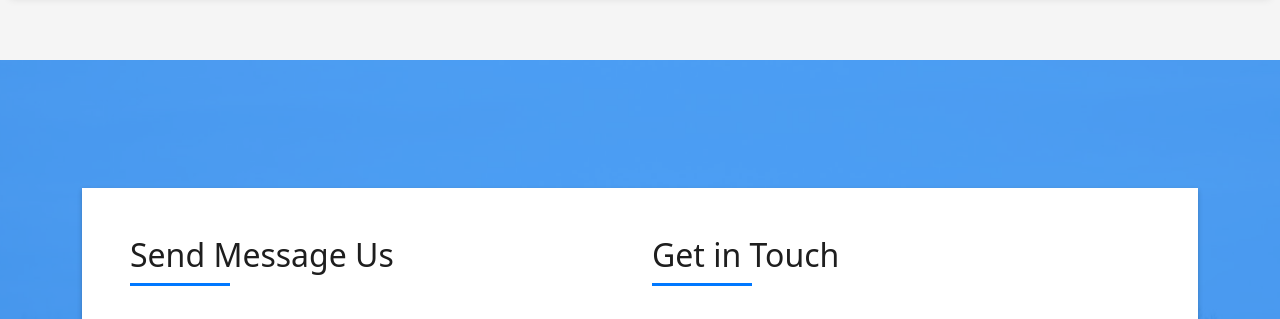
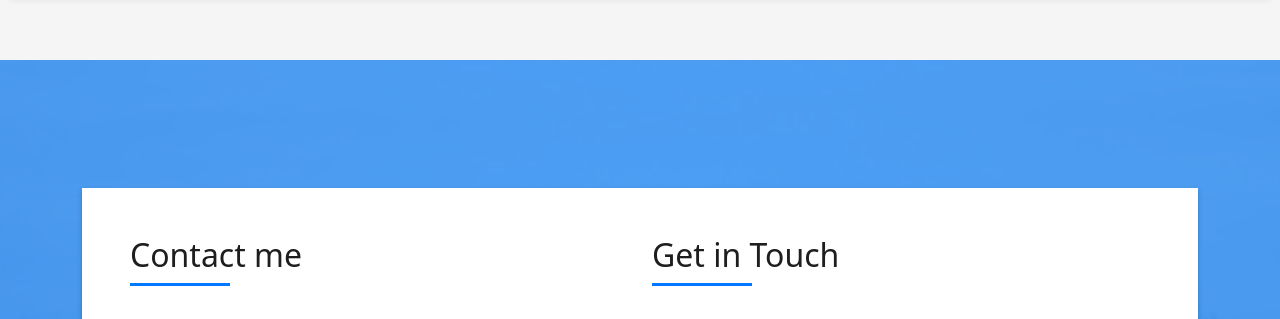
Before and after one commit to ameenmuhd/Resume, a plain HTML site: page index.html in a window 1280 px wide. Shown: the part 3500-3819 px from the top of the page. Drawn offline with nearby package versions, Linux system fonts and the light colour scheme.

Commit message:
updated 2

```diff
--- a/index.html
+++ b/index.html
@@ -329,7 +329,7 @@
                   <div class="col-md-6">
                     <div class="title-box-2">
                       <h5 class="title-left">
-                        Send Message Us
+                        Contact me
                       </h5>
                     </div>
                     <div class="container py-4">
```
